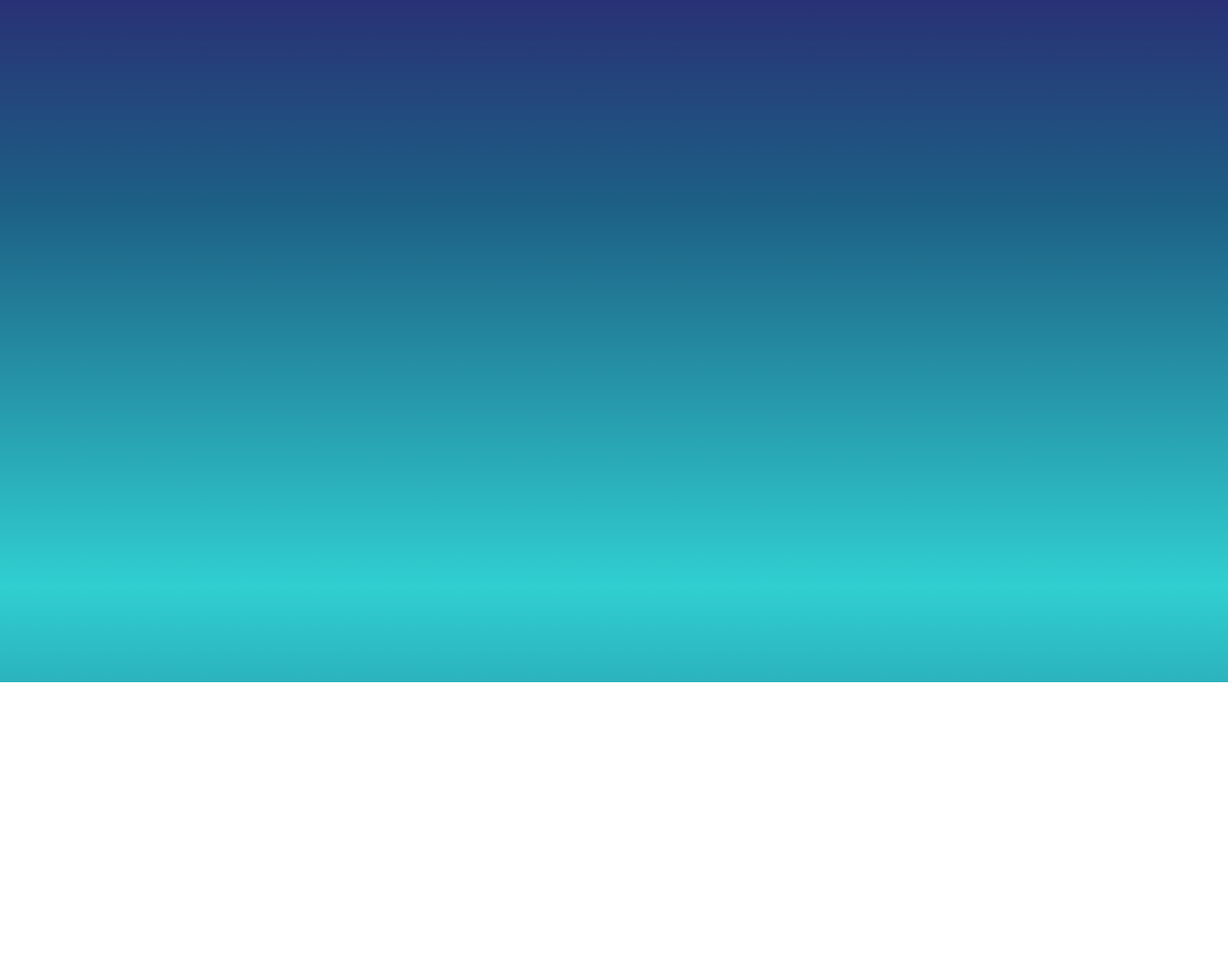
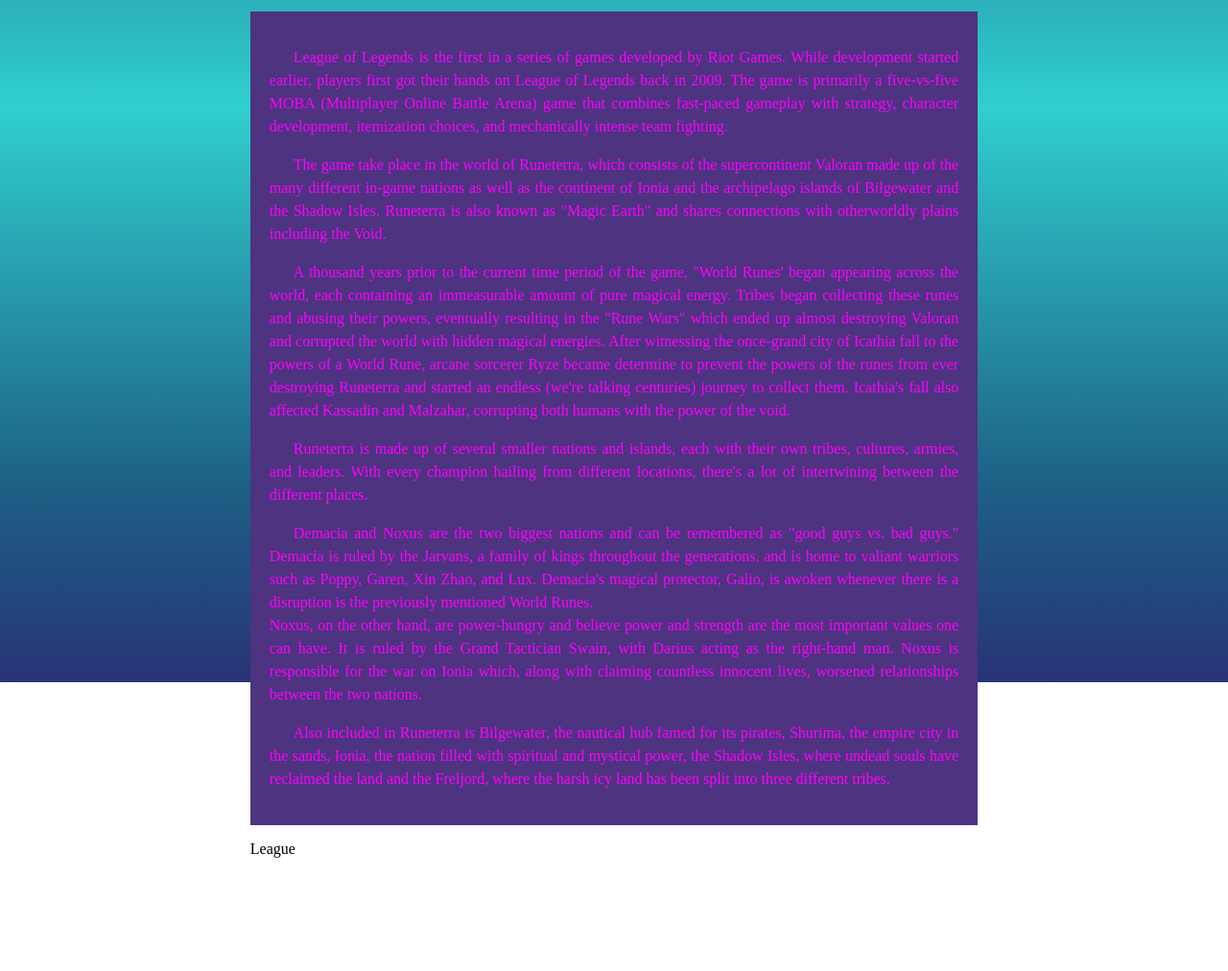
Before and after one commit to Jesse-Chong/project-front-end-portfolio, a website with bundled scripts: page index.html in a window 1280 px wide. Shown: the part 89-1101 px from the top of the page at 96% size. Before the commit the page ends 800 px from the top, so only its background shows below. Built offline with nearby package versions, Linux system fonts and the light colour scheme.

Commit message:
Added to css and html

```diff
--- a/index.html
+++ b/index.html
@@ -1,5 +1,6 @@
 <!DOCTYPE html>
 <html lang="en">
+
 <head>
     <meta charset="UTF-8">
     <meta http-equiv="X-UA-Compatible" content="IE=edge">
@@ -8,6 +9,7 @@
     <link rel="stylesheet" href="styles.css" />
     <script defer src="index.js"></script>
 </head>
+
 <body>
     <header class="header">
         <h1>Rick & Morty LOL Generator</h1>
@@ -15,6 +17,60 @@
     <!-- <img src="./assets/rick-and-morty-rtj.gif" /> -->
     <div class="background-container">
     </div>
+    <div class="grid-container">
+        <div class="first-p">
+        <p style="text-indent: 25px";>
+            League of Legends is the first in a series of games
+            developed by Riot Games. While development
+            started earlier, players first got their hands on
+            League of Legends back in 2009.
+            The game is primarily a five-vs-five MOBA
+            (Multiplayer Online Battle Arena) game that
+            combines fast-paced gameplay with strategy, character
+            development, itemization
+            choices, and mechanically intense team fighting.<br></p>
+
+            <p style="text-indent: 25px";>
+            The game take place in the world of Runeterra, which consists of the supercontinent Valoran made up of the
+            many different in-game nations as well as the continent of Ionia and the archipelago islands of Bilgewater
+            and the Shadow Isles. Runeterra is also known as "Magic Earth" and shares connections with otherworldly
+            plains including the Void.<br></p>
+
+            <p style="text-indent: 25px";>
+            A thousand years prior to the current time period of the game, "World Runes' began appearing across the
+            world, each containing an immeasurable amount of pure magical energy. Tribes began collecting these runes
+            and abusing their powers, eventually resulting in the "Rune Wars" which ended up almost destroying Valoran
+            and corrupted the world with hidden magical energies.
+            After witnessing the once-grand city of Icathia fall to the powers of a World Rune, arcane sorcerer Ryze
+            became determine to prevent the powers of the runes from ever destroying Runeterra and started an endless
+            (we're talking centuries) journey to collect them. Icathia's fall also affected Kassadin and Malzahar,
+            corrupting both humans with the power of the void.<br></p>
+
+            <p style="text-indent: 25px";>
+            Runeterra is made up of several smaller nations and islands, each with their own tribes, cultures, armies,
+            and leaders. With every champion hailing from different locations, there's a lot of intertwining between the
+            different places.<br></p>
+
+            <p style="text-indent: 25px";>
+            Demacia and Noxus are the two biggest nations and can be remembered as "good guys vs. bad guys." Demacia is
+            ruled by the Jarvans, a family of kings throughout the generations, and is home to valiant warriors such as
+            Poppy, Garen, Xin Zhao, and Lux. Demacia's magical protector, Galio, is awoken whenever there is a
+            disruption is the previously mentioned World Runes.<br>
+            Noxus, on the other hand, are power-hungry and believe power and strength are the most important values one
+            can have. It is ruled by the Grand Tactician Swain, with Darius acting as the right-hand man. Noxus is
+            responsible for the war on Ionia which, along with claiming countless innocent lives, worsened relationships
+            between the two nations.<br></p>
+
+            <p style="text-indent: 25px";>
+            Also included in Runeterra is Bilgewater, the nautical hub famed for its pirates, Shurima, the empire city
+            in the sands, Ionia, the nation filled with spiritual and mystical power, the Shadow Isles, where undead
+            souls have reclaimed the land and the Freljord, where the harsh icy land has been split into three different
+            tribes.</p>
+        </p>
+        </div>
+        <p class="second-p">League</p>
+    </div>
 
 </body>
+
 </html>
--- a/styles.css
+++ b/styles.css
@@ -21,3 +21,46 @@
         background-position: 0% 0%;
     }
 }
+
+.grid-container {
+    display: grid;
+    grid-template-rows: 1fr 1fr;
+    grid-template-columns: 1fr 3fr 1fr;
+}
+
+.grid-container .first-p {
+    grid-row: 1;
+    grid-column: 2;
+    padding: 20px;
+    background-color: rgb(30%, 20%, 50%);
+    color: magenta;
+    text-align: justify;
+    line-height: 1.5;
+    text-indent: 10px;
+}
+
+.second-p {
+    grid-row: 2;
+    grid-column: 2;
+}
+
+header {
+    text-align: center;
+    font-size: 20px;
+ letter-spacing: 8px;
+ text-shadow: 1px 0 #f48fb1, 2px 0 #7e57c2, 3px 0 #2196f3, 4px 0 #26c6da, 5px 0 #43a047, 6px 0 #eeff41, 7px 0 #f9a825, 8px 0 #ff5722, -1px 0 #f48fb1, -2px 0 #7e57c2, -3px 0 #2196f3, -4px 0 #26c6da, -5px 0 #43a047, -6px 0 #eeff41, -7px 0 #f9a825, -8px 0 #ff5722;
+  }
+
+  @keyframes header{
+    0%{color: orange;}
+    10%{color: purple;}
+    20%{color: red;}
+    30%{color: CadetBlue;}
+    40%{color: yellow;}
+    50%{color: coral;}
+    60%{color: green;}
+    70%{color: cyan;}
+    80%{color: DeepPink;}
+    90%{color: DodgerBlue;}
+    100%{color: orange;}
+   }
```
